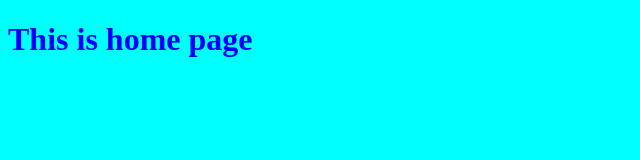
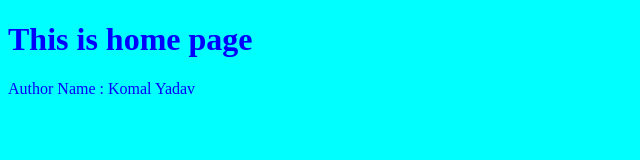
Before and after one commit to komalyadav1662004/fourgit, a plain HTML site: page index.html in a window 1280 px wide. Shown: the whole page, without its empty margins (0-640 px from the left). Drawn offline with Linux system fonts and the light colour scheme.

Commit message:
Update index.html

```diff
--- a/index.html
+++ b/index.html
@@ -8,6 +8,7 @@
 </head>
 <body>
     <h1>This is home page</h1>
+    <p>Author Name : Komal Yadav</p>
 
 </body>
 </html>
```
